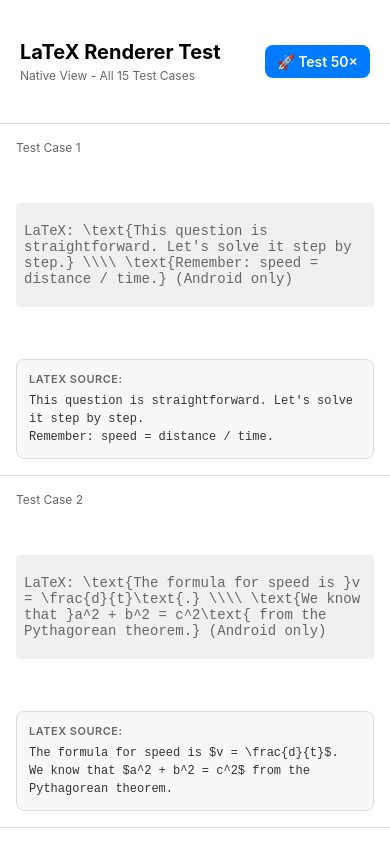
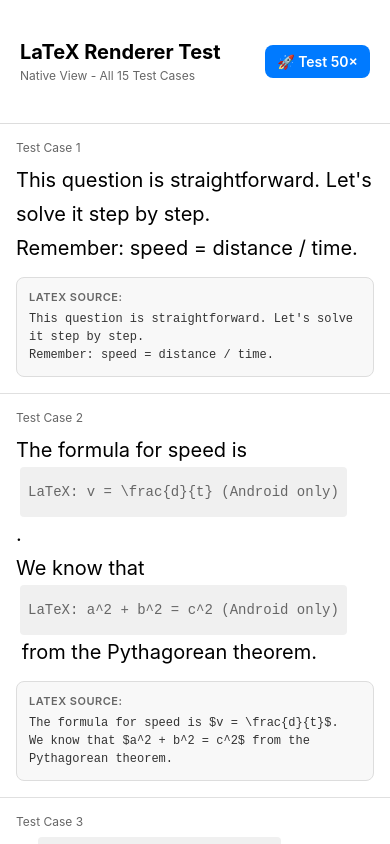
Before and after one commit to Parth10P/LatexRenderer, a React Native app: screen / in a window 390 px wide. Built offline with nearby package versions, Linux system fonts and the light colour scheme.

Commit message:
fixes errors...

```diff
--- a/App.tsx
+++ b/App.tsx
@@ -179,37 +179,32 @@ const ContentRenderer = ({
 }) => {
   const parts = parseContent(content);
 
-
-  let combinedLatex = '';
-
-  parts.forEach(part => {
-    if (part.type === 'text') {
-
-      const escapeText = (text: string) =>
-        text.replace(/\\/g, '\\textbackslash ').replace(/([&%$#_{}])/g, '\\$1');
-
-      const lines = part.content.split('\n');
-
-      const latexLines = lines.map(line => {
-        return `\\text{${escapeText(line)}}`;
-      });
-
-
-      combinedLatex += latexLines.join(' \\\\\\\\ ');
-    } else {
-      combinedLatex += part.content;
-    }
-  });
-
   return (
     <View style={styles.contentContainer}>
-      <LatexRenderer
-        latex={combinedLatex}
-        fontSize={26}
-        textColor={textColor}
-        style={styles.inlineMath}
-        showErrorInline={true}
-      />
+      <View style={styles.wrapContainer}>
+        {parts.map((part, index) => {
+          if (part.type === 'latex') {
+            const isDisplay = part.display;
+            return (
+              <LatexRenderer
+                key={index}
+                latex={part.content}
+                fontSize={isDisplay ? 30 : 24}
+                textColor={textColor}
+                style={isDisplay ? styles.displayMath : styles.inlineMathItem}
+                showErrorInline={true}
+              />
+            );
+          } else {
+            // Text part
+            return (
+              <Text key={index} style={styles.textItem}>
+                {part.content}
+              </Text>
+            );
+          }
+        })}
+      </View>
     </View>
   );
 };
@@ -390,12 +385,28 @@ const styles = StyleSheet.create({
     paddingVertical: 12,
     minHeight: 60,
   },
+  wrapContainer: {
+    flexDirection: 'row',
+    flexWrap: 'wrap',
+    alignItems: 'center',
+  },
   inlineMath: {
-    alignSelf: 'flex-start',
-    marginVertical: 40,
-    paddingVertical: 20,
-    marginBottom: 40,
+    // Keep legacy style just in case of stale ref refs, but shouldn't be used
+    width: '100%',
     minHeight: 50,
+  },
+  inlineMathItem: {
+    alignSelf: 'center',
+    marginHorizontal: 4,
+    minHeight: 50, // Force height to prevent collapse
+    minWidth: 20, // Force width to ensure visibility
+    maxWidth: '95%', // Allow internal scroll for long items
+    justifyContent: 'center',
+  },
+  textItem: {
+    fontSize: 20,
+    lineHeight: 34,
+    color: '#000000',
   },
   codeContainer: {
     marginTop: 12,
--- a/src/components/LaTeXView.tsx
+++ b/src/components/LaTeXView.tsx
@@ -42,7 +42,6 @@ const LaTeXView: React.FC<LaTeXViewProps> = memo(
       let isMounted = true;
 
       const renderLaTeX = async () => {
-        // Validate LaTeX input
         if (!latex || latex.trim() === '') {
           setError('Empty LaTeX expression');
           setLoading(false);
@@ -53,7 +52,6 @@ const LaTeXView: React.FC<LaTeXViewProps> = memo(
           setLoading(true);
           setError(null);
 
-          // Check if LaTeXRenderer is available
           if (!LaTeXRenderer || !LaTeXRenderer.renderLaTeX) {
             throw new Error('LaTeXRenderer native module not available');
           }
--- a/src/components/LatexRenderer.tsx
+++ b/src/components/LatexRenderer.tsx
@@ -17,6 +17,7 @@ interface LatexRendererProps {
   showErrorInline?: boolean;
 }
 
+
 interface NativeLatexViewProps {
   latex: string;
   fontSize: number;
@@ -25,12 +26,14 @@ interface NativeLatexViewProps {
   onLatexError?: (event: { nativeEvent: { error: string } }) => void;
 }
 
+
 const NativeLatexView =
   Platform.OS === 'android'
     ? requireNativeComponent<NativeLatexViewProps>('NativeLatexView')
     : null;
 
 const validateLatex = (latex: string): string | null => {
+
   let braceCount = 0;
   for (const char of latex) {
     if (char === '{') braceCount++;
@@ -43,8 +46,6 @@ const validateLatex = (latex: string): string | null => {
     { pattern: /\\frac\s*$/i, msg: 'Incomplete \\frac command' },
     { pattern: /\\sqrt\s*$/i, msg: 'Incomplete \\sqrt command' },
     { pattern: /\\frac\s*\{[^}]*\}\s*$/i, msg: '\\frac needs two arguments' },
-    // Explicitly catch specific invalid commands for test cases or known issues
-    { pattern: /\\unknowncommand/i, msg: 'Invalid command \\unknowncommand' },
   ];
 
   for (const { pattern, msg } of incompleteCommands) {
@@ -54,17 +55,12 @@ const validateLatex = (latex: string): string | null => {
   return null;
 };
 
+
 const LatexRenderer: React.FC<LatexRendererProps> = memo(
-  ({
-    latex,
-    fontSize = 20,
-    textColor = '#000000',
-    style,
-    onError,
-    showErrorInline = false,
-  }) => {
+  ({ latex, fontSize = 20, textColor = '#000000', style, onError, showErrorInline = false }) => {
     const cleanLatex = React.useMemo(() => {
       let cleaned = latex.trim();
+
 
       if (cleaned.startsWith('\\[') && cleaned.endsWith('\\]')) {
         cleaned = cleaned.substring(2, cleaned.length - 2).trim();
@@ -73,6 +69,7 @@ const LatexRenderer: React.FC<LatexRendererProps> = memo(
       if (cleaned.startsWith('$$') && cleaned.endsWith('$$')) {
         cleaned = cleaned.substring(2, cleaned.length - 2).trim();
       }
+
       if (
         cleaned.startsWith('$') &&
         cleaned.endsWith('$') &&
@@ -84,15 +81,18 @@ const LatexRenderer: React.FC<LatexRendererProps> = memo(
       return cleaned;
     }, [latex]);
 
+
     const validationError = React.useMemo(() => {
       return validateLatex(cleanLatex);
     }, [cleanLatex]);
+
 
     React.useEffect(() => {
       if (validationError && onError) {
         onError(validationError);
       }
     }, [validationError, onError]);
+
 
     const handleNativeError = React.useCallback(
       (event: { nativeEvent: { error: string } }) => {
@@ -150,7 +150,7 @@ const styles = StyleSheet.create({
     fontSize: 14,
     color: '#666',
   },
-
+  // Error styles - compact inline display
   errorContainer: {
     flexDirection: 'row',
     alignItems: 'center',
```
Also changed, not shown: 3 other files (tests, documents, lock files or other folders).
